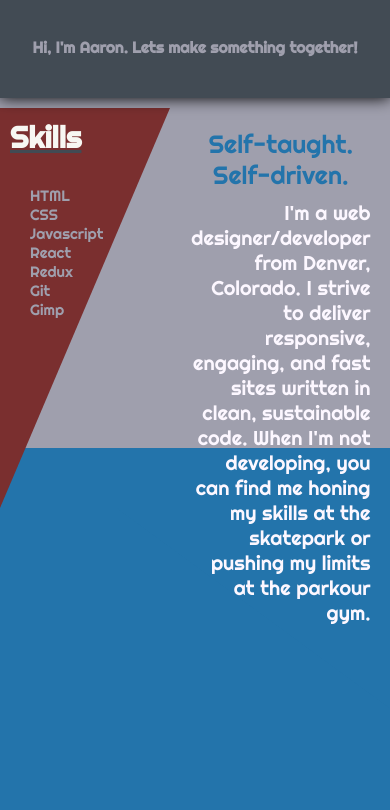
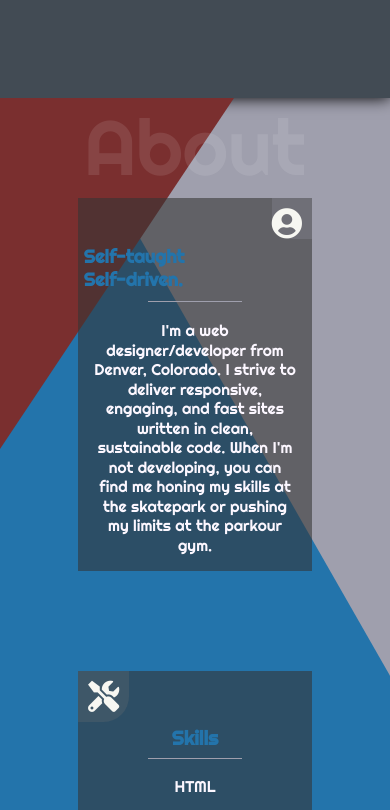
Before and after one commit to AaronMikeBonetti/Portfolio, a React (Create React App) app: page / in a window 390 px wide. Shown: the part 846-1656 px from the top of the page. Built offline with nearby package versions, Linux system fonts and the light colour scheme.

Commit message:
Finished tweaking about page

```diff
--- a/src/app.scss
+++ b/src/app.scss
@@ -1,7 +1,7 @@
 
-$primary: #2374AB;
+$primary: rgb(35, 116, 171);
 $primary-light:#F7F7F2;
-$primary-dark:#9F9FAD;
+$primary-dark:rgb(159, 159, 173);
 $secondary:rgb(122, 47, 47);
 $secondary-light:#fcf7ff;
 $secondary-dark:rgb(66, 75, 84);
--- a/src/components/About Section/About.js
+++ b/src/components/About Section/About.js
@@ -6,18 +6,27 @@ import "./about-queries.scss"
   render() {
     return (
       <div className="about__container">
-        <div className="about__header__container"><h1>Hi, I'm Aaron. Lets make something together!</h1></div>
+        <div className="about__header__divider"></div>
+        <div className="about__header">About</div>
         <div className="about__top__triangle"></div>
         <div className="about__bottom__triangle"></div>
 
         <div className="about__content__container">
-          <p>
-            <span>Self-taught. Self-driven. </span>
+        <i className="fas fa-user-circle"></i>
+          <div className="about__content__header">
+            <h3>Self-taught</h3>
+            <h3>Self-driven.</h3></div>
+            <hr/>
+            <p className="about__content">
          I'm a web designer/developer from Denver, Colorado. I strive to deliver responsive, engaging, and fast sites written in clean, sustainable code. When I'm not developing, you can find me honing my skills at the skatepark or pushing my limits at the parkour gym.  </p>
         </div>
 
         <div className="about__skills__container">
-          <h1>Skills</h1>
+        <i className="fas fa-tools"></i>
+        <h3 className="about__skills__header">
+            Skills
+            </h3>
+            <hr/>
           <ul>
             <li>HTML</li>
             <li>CSS</li>
--- a/src/components/About Section/about-queries.scss
+++ b/src/components/About Section/about-queries.scss
@@ -1,109 +1,82 @@
-@import "../../app.scss";
+@media screen and (max-width:900px){
+    .about__container{
+        display: grid;
+        grid-template-columns: 20% 1fr 20%;
+        grid-template-rows: 100px 100px 1fr 100px 1fr 100px;
+
+        .about__header{
+            grid-column: 1/-1;
+            grid-row: 2/3;
+            z-index: 3;
+            font-size: 22vw;
+
+        }
+
+            .about__content__container{
+                grid-column: 2/3;
+                grid-row: 3;
+
+                i{
+                    font-size: 8vw;
+                }
+
+                .about__content__header{
+                    padding: 1.5vw;
+                    font-size: 4vw;
+                }
 
 
-@media screen and (max-width: 1000px){
-.about__container{
-    .about__header__container{
+                hr{
+                    width: 40%;
+                }
 
-        h1{
+                .about__content{
+                    font-size: 4vw;
+                    line-height: 5vw;
+                    padding: 4vw;
+                }
+        }
 
-            font-size: 4vw;
+        .about__skills__container{
+            grid-column: 2;
+            grid-row: 5;
+            width: 100%;
+            text-align: left;
 
+            i{
+                font-size: 8vw;
+                background: rgba(114, 114, 114, 0.26);
+            }
+            h3{
+                    font-size: 5vw;
+            }
+            hr{
+                width: 40%;
+
+            }
+            ul{
+                padding: 2vw;
+
+                li{
+
+                    font-size: 4vw;
+                    line-height: 8vw;
+
+                }
+            }
         }
+
+
     }
+}
 
-    .about__skills__container{
-       height: 400px;
-       width: 300px;
-        h1{
-           font-size: 40px;
-        }
-        ul{
+@media screen and (max-width:500px){
+    .about__container{
+    .about__header{
 
-            li{
-              font-size: 18px;
-            }
+        font-size: 20vw;
+        text-align: center;
 
-        }
     }
 }
 }
-
-@media screen and (max-width: 650px){
-.about__container{
-    grid-row: 1/5;
-
-    .about__content__container{
-        width: 100%;
-
-
-        p{
-            text-align: right;
-            font-size: 16px;
-            span{
-               margin-bottom: 10px;
-                text-align: center;
-                font-size: 20px;
-            }
-        }
-}
-
-    .about__skills__container{
-       height: 400px;
-       width: 250px;
-        h1{
-           font-size: 40px;
-           padding: 0;
-           margin: 10px;
-        }
-        ul{
-
-            li{
-              font-size: 20px;
-            }
-
-        }
-    }
-}
-}
-@media screen and (max-width: 500px){
-.about__container{
-
-    .about__content__container{
-
-        width: 100%;
-
-
-        p{
-            text-align: right;
-            font-size: 20px;
-            span{
-               margin-bottom: 10px;
-                text-align: center;
-                font-size: 25px;
-
-
-            }
-
-        }
-
-}
-
-    .about__skills__container{
-       height: 400px;
-       width: 170px;
-        h1{
-           font-size: 30px;
-           padding: 0;
-           margin: 10px;
-        }
-        ul{
-
-            li{
-              font-size: 15px;
-            }
-
-        }
-    }
-}
-}
--- a/src/components/About Section/about.scss
+++ b/src/components/About Section/about.scss
@@ -2,93 +2,148 @@
 
 .about__container{
     display: grid;
-    grid-template-columns: 5% 1fr 1fr 5%;
-    grid-template-rows: 100px 1fr 20px 1fr 100px;
-    height:450px;
+    grid-template-columns: 15% 1fr 5% 1fr 15%;
+    grid-template-rows: 100px 100px 200px 1fr 100px 100px;
+    height:100%;
     width: 100%;
     background: $primary-dark;
     font-family: 'Righteous';
 
+    .about__top__triangle{
+        position: relative;
+        z-index: 2;
+        grid-column: 1/-1;
+        grid-row: 2/-1;
+        -webkit-clip-path: polygon(0 0, 0% 100%, 100% 0);
+        clip-path: polygon(0 0, 0% 100%, 100% 0);
+        height: 90vw;
+        width: 60vw;
+        background: $secondary;
 
-    .about__header__container{
-        grid-column: 1/-1;
-        grid-row:1;
-        width: 100%;
-        position: relative;
-        z-index: 1;
-        height: 100%;
-        text-align: center;
-        line-height: 100px;
-        background: $secondary-dark;
-        box-shadow: 0px 0px 15px;
-        h1{
-            color: $primary-dark;
-            font-size: 2vw;
     }
 
-
-
-
-        }
     .about__bottom__triangle{
         grid-column: 1/-1;
-            width: 100%;
-            height: 400px;
+        grid-row: 3/-1;
+        width:100%;
+        height: 101%;
         background: $primary;
         -webkit-clip-path: polygon(30% 0, 100% 50%, 100% 100%, 0 100%, 0 0);
         clip-path: polygon(30% 0, 100% 50%, 100% 100%, 0 100%, 0 0);
     }
 
+
+    .about__header__divider{
+        grid-column: 1/-1;
+        grid-row:1;
+        width: 100%;
+        position: relative;
+        z-index: 2;
+        height: 100%;
+        background: $secondary-dark;
+        box-shadow: 0px 0px 15px;
+
+
+    }
+
+    .about__header{
+        grid-column: 1/-1;
+        grid-row: 3;
+        text-align: right;
+        z-index: 2;
+        font-size: 20vw;
+        color: rgba(255, 255, 255, 0.103);
+    }
+
+
         .about__content__container{
             z-index: 2;
-            grid-column: 3;
-            grid-row: 2/4;
+            grid-column: 2/3;
+            grid-row: 3/5;
             text-align: right;
             width: 100%;
-            margin: auto;
-            padding-top: 30px;
+            background: rgba(53, 53, 53, 0.582);
 
-            p{
-                color:$secondary-light;
-                font-size: 20px;
 
-                span{
+            i{
+                font-size: 6vw;
+                padding-top: 10px;
+                padding-right: 10px;
+                color: $primary-light;
+                background: rgba(159, 159, 173, 0.233);
+
+                border-bottom-left-radius: 50%;
+
+            }
+
+            .about__content__header{
                 display: block;
                 text-align: left;
                 color: $primary;
-                    font-size: 25px;
+                padding: 1.5vw;
+                font-size: 2.5vw;
             }
 
+
+            hr{
+                width: 50%;
+                height: 0.3vw;
+                margin:1vw auto;
+                background: $primary-dark;
+                border: none;
             }
 
+            .about__content{
+                color:$secondary-light;
+                text-align: center;
+                font-size: 2vw;
+                line-height: 3vw;
+                padding: 3vw;
+            }
     }
 
     .about__skills__container{
-        grid-column:1/3;
-        grid-row: 3/6;
-        -webkit-clip-path: polygon(0 0, 0% 100%, 100% 0);
-        clip-path: polygon(0 0, 0% 100%, 100% 0);
-        height: 700px;
-        width: 500px;
-        background: $secondary;
-        h1{
-            text-decoration: underline $secondary-dark;
+        position: relative;
+        grid-column: 4;
+        grid-row: 4/6;
+        width: 100%;
+        background: rgba(53, 53, 53, 0.582);
+        text-align: left;
+
+        i{
+            font-size: 5vw;
+            padding: 10px;
             color: $primary-light;
-            text-align: left;
-            margin: 30px;
-            padding-left: 30px;
-            font-size: 50px;
-
+            background: rgba(159, 159, 173, 0.233);
+            border-bottom-right-radius: 50%;
 
         }
+        h3{
+                display: block;
+                text-align: center;
+                color: $primary;
+                padding: 1vw;
+                font-size: 3vw;
+        }
+        hr{
+            width: 50%;
+            height: 0.3vw;
+            margin:1vw auto;
+            background: $primary-dark;
+            border: none;
+        }
         ul{
-            margin: 30px;
             list-style: none;
-            color: $primary-dark;
+            text-align: center;
+
             li{
-                font-size: 40px;
-            }
+                color:$secondary-light;
+                font-size: 2vw;
+                line-height: 5vw;
 
             }
         }
     }
+
+
+}
--- a/src/components/Projects Section/Projects/Project.js
+++ b/src/components/Projects Section/Projects/Project.js
@@ -9,8 +9,12 @@ export default function Project(props) {
     })
     return (
         <div className={`project__container ${props.gridClass}`}>
+
+        <div className="project__header">
         <h1>{props.siteName}</h1>
         <hr/>
+        </div>
+
 
             <div className={`project__img ${props.imgClass}`}></div>
         <div className="project__description">{props.description}</div>
--- a/src/components/Projects Section/project-container-queries.scss
+++ b/src/components/Projects Section/project-container-queries.scss
@@ -1,25 +1,22 @@
-@media screen and (max-width:1300px){.project-container__container{
-    .projects-container__header{
-        font-size: 5vw;
-    width: 30vw;
-
-}
+@media screen and (max-width:700px){
+.project-container__container{
 
 
+   .projects-container__header{
+
+    margin-top: 10vw;
 
 }
 }
-@media screen and (max-width:600px){.project-container__container{
-    .projects-container__header{
-        font-size: 8vw;
-    width: 40vw;
+}
+@media screen and (max-width:500px){
+.project-container__container{
 
 
-
-
-}
-
-
+   .projects-container__header{
+    text-align: center;
+    margin-top: 0;
 
 }
 }
+}
--- a/src/components/Projects Section/project-container.scss
+++ b/src/components/Projects Section/project-container.scss
@@ -1,29 +1,28 @@
 @import "../../app.scss";
 
 .project-container__container{
-    margin-top: 200px;
+
     display: grid;
-    grid-template-rows: 150px 1fr 1fr 1fr 1fr 100px;
+    grid-template-rows: 8vw 1fr 1fr 1fr 1fr 100px;
     grid-template-columns: 20% 1fr 20%;
     grid-gap: 80px 0;
     height: 100%;
     width: 100%;
-    background: rgb(35,116,171);
-background: linear-gradient(176deg, rgba(35,116,171,1) 15%, rgba(63,134,182,1) 30%, rgba(79,144,188,1) 45%, rgba(90,151,192,1) 60%, rgba(100,157,196,1) 75%, rgba(114,166,201,1) 90%, rgba(134,179,209,1) 100%);
+    background: linear-gradient(176deg, rgba(35,116,171,1) 15%, rgba(63,134,182,1) 30%, rgba(79,144,188,1) 45%, rgba(90,151,192,1) 60%, rgba(100,157,196,1) 75%, rgba(114,166,201,1) 90%, rgba(134,179,209,1) 100%);
+
 
 
    .projects-container__header{
-    grid-column: 2;
-    grid-row: 1;
-    width: 30%;
-    height: 90px;
-    padding: 15px;
-    margin:60px auto;
-    font-size: 60px;
+    grid-column: 1/-1;
+    grid-row: 1/2;
+    width: 100%;
+    height: 100%;
+    margin-top: 1vw;
+   text-align: left;
+    font-size: 20vw;
     font-family: "Righteous";
-    color: $primary-dark;
-    border-bottom: 5px solid $primary-light;
-    border-left: 5px solid $primary-light;
+    color: rgba(159, 159, 173, 0.24);
+
 
 
 }
--- a/src/components/Title Section/Title.js
+++ b/src/components/Title Section/Title.js
@@ -35,9 +35,9 @@ export default class Title extends Component {
       break
       case "title__nav__about" : window.scrollTo(0, window.innerHeight)
       break
-      case "title__nav__projects" : window.scrollTo(0, 1400)
+      case "title__nav__projects" :
+       document.querySelector(".project-container__container").scrollIntoView()
       break
-
       default :
       alert("no scroll case")
 
--- a/src/components/Title Section/title.scss
+++ b/src/components/Title Section/title.scss
@@ -376,7 +376,6 @@
             transition: all 0.2s ease-in-out;
             transition-delay: 0.2s;
 
-
         }
 
         .title__nav__projects::before
```
Also changed, not shown: src/components/Projects Section/Projects/project-queries.scss (+18 -2 lines), src/components/Projects Section/Projects/project.scss (+18 -8 lines). Lines whose indentation alone changed are shown as unchanged.
